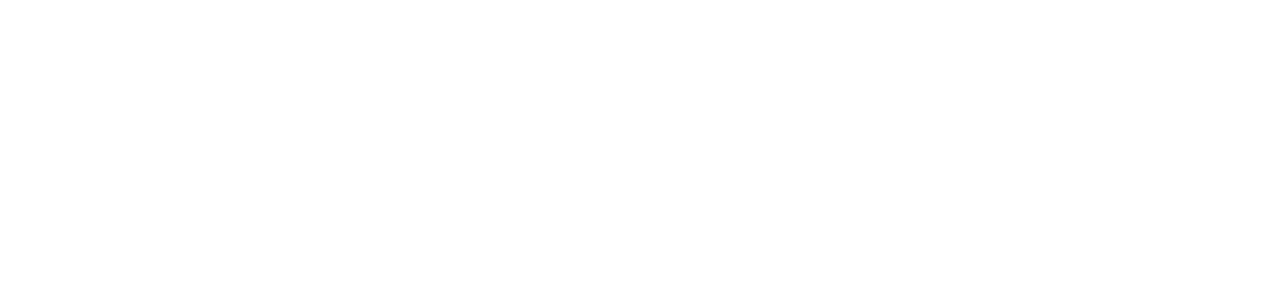
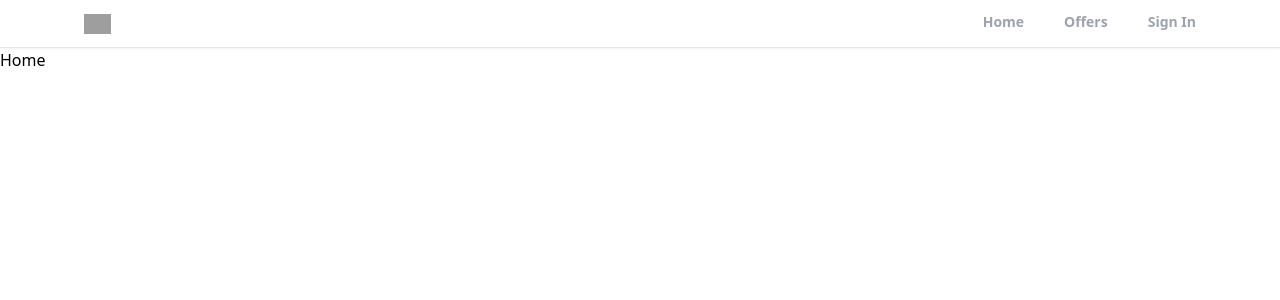
Before and after one commit to YuvrajJhaa/BudhwarPeth, a React (Create React App) app: page / in a window 1280 px wide. Before the commit this address had no page. Shown: the top 300 px of the page. Built offline with nearby package versions, Linux system fonts and the light colour scheme; grey boxes are pictures that could not be loaded.

Commit message:
Added a Header Component

```diff
--- a/src/App.js
+++ b/src/App.js
@@ -6,14 +6,16 @@
 import SignIn from "./pages/SignIn";
 import SignUp from "./pages/SignUp";
 import Home from "./pages/Home";
+import Header from "./components/Header";
 
 
 function App() {
   return (
     <>
       <Router>
+        <Header/>
         <Routes>
-          <Route path="/homepage" element={<Home/>}/>
+          <Route path="/" element={<Home/>}/>
           <Route path="/profile" element={<Profile/>}/>
           <Route path="/offers" element={<Offers/>}/>
           <Route path="/forgot-password" element={<ForgotPassword/>}/>
--- a/src/Home.jsx
+++ /dev/null
@@ -1,9 +0,0 @@
-import React from 'react'
-
-export default function Home() {
-  return (
-    <div>
-        Home
-    </div>
-  )
-}
--- /dev/null
+++ b/src/components/Header.jsx
@@ -0,0 +1,25 @@
+import React from 'react'
+import { useLocation , useNavigate } from 'react-router'
+export default function Header() {
+  const location = useLocation();
+  const navigate = useNavigate();
+  function pathLocation (path){
+    if(path === location.pathname){
+      return true;
+    }
+  }
+  return (
+    <div className='border-b shadow-sm sticky top-0 z-50 bg-white'>
+      <header className='flex justify-between px-5 max-w-6xl mx-auto items-center'>
+        <div>
+          <img src="https://static.rdc.moveaws.com/images/logos/rdc-logo-default.svg" className='h-5 cursor-pointer' alt="" />
+        </div>
+        <ul className='flex space-x-10'>
+          <li onClick={()=>{navigate("/")}} className={`py-3 text-sm border-b-[3px] border-b-transparent font-semibold text-gray-400 cursor-pointer ${pathLocation("/") && "text-black border-b-red-700"}`}>Home</li>
+          <li onClick={()=>{navigate("/offers")}} className={`py-3 text-sm border-b-[3px] border-b-transparent font-semibold text-gray-400 cursor-pointer ${pathLocation("/offers") && "text-black border-b-red-700"}`}>Offers</li>
+          <li onClick={()=>{navigate("/sign-in")}} className={`py-3 text-sm border-b-[3px] border-b-transparent font-semibold text-gray-400 cursor-pointer ${pathLocation("/sign-in") && "text-black border-b-red-700"}`}>Sign In</li>
+        </ul>
+      </header>
+    </div>
+  )
+}
--- a/src/pages/Home.jsx
+++ b/src/pages/Home.jsx
@@ -0,0 +1,9 @@
+import React from 'react'
+
+export default function Home() {
+  return (
+    <div>
+      Home
+    </div>
+  )
+}
--- a/src/pages/SignIn.jsx
+++ b/src/pages/SignIn.jsx
@@ -0,0 +1,9 @@
+import React from 'react'
+
+export default function SignIn() {
+  return (
+    <div>
+      Sign in page
+    </div>
+  )
+}
```
